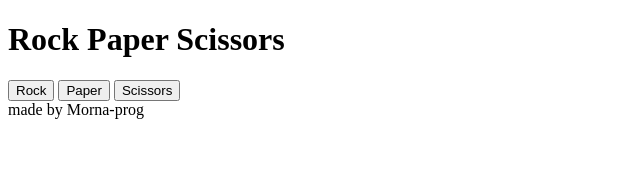
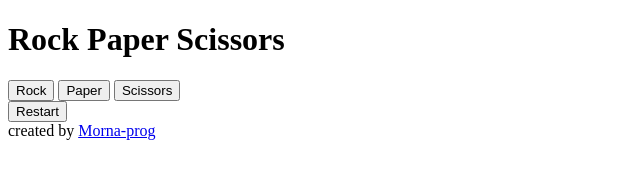
Before and after one commit to Morna-prog/rock-paper-scissors, a plain HTML site: page index.html in a window 1280 px wide. Shown: the whole page, without its empty margins (0-640 px from the left). Drawn offline with Linux system fonts and the light colour scheme.

Commit message:
Modified the structure of the HTML and added a font

```diff
--- a/index.html
+++ b/index.html
@@ -4,15 +4,30 @@
     <meta charset="UTF-8">
     <meta http-equiv="X-UA-Compatible" content="IE=edge">
     <meta name="viewport" content="width=device-width, initial-scale=1.0">
+    <link rel="stylesheet" href="styles.css">
+    <link href="https://fonts.googleapis.com/css2?family=Roboto&display=swap" rel="stylesheet">
     <title>Rock Paper Scissors</title>
 </head>
 <body>
     <h1 class="title">Rock Paper Scissors</h1>
-    <button class="rock">Rock</button>
-    <button class="paper">Paper</button>
-    <button class="scissors" >Scissors</button>
-    <div class="result"></div>
-    <div class="credit">made by Morna-prog</div>
+    <div class="bigContainer">
+        <div class="container">
+            <button class="rock">Rock</button>
+            <button class="paper">Paper</button>
+            <button class="scissors" >Scissors</button>
+        </div>
+    </div>
+    <div class="container2">
+        <div class="result"></div>
+    </div>
+    <div class="container3">
+        <input class="restart" type="button" value="Restart">
+    </div>
+    <div class="footer">
+        <div class="credit">created by <a href="https://github.com/Morna-prog">Morna-prog</a></div>
+    </div>
+
+    <audio src="pop.mp3"></audio>
 
 
     <script src="scripts.js"></script>
```
